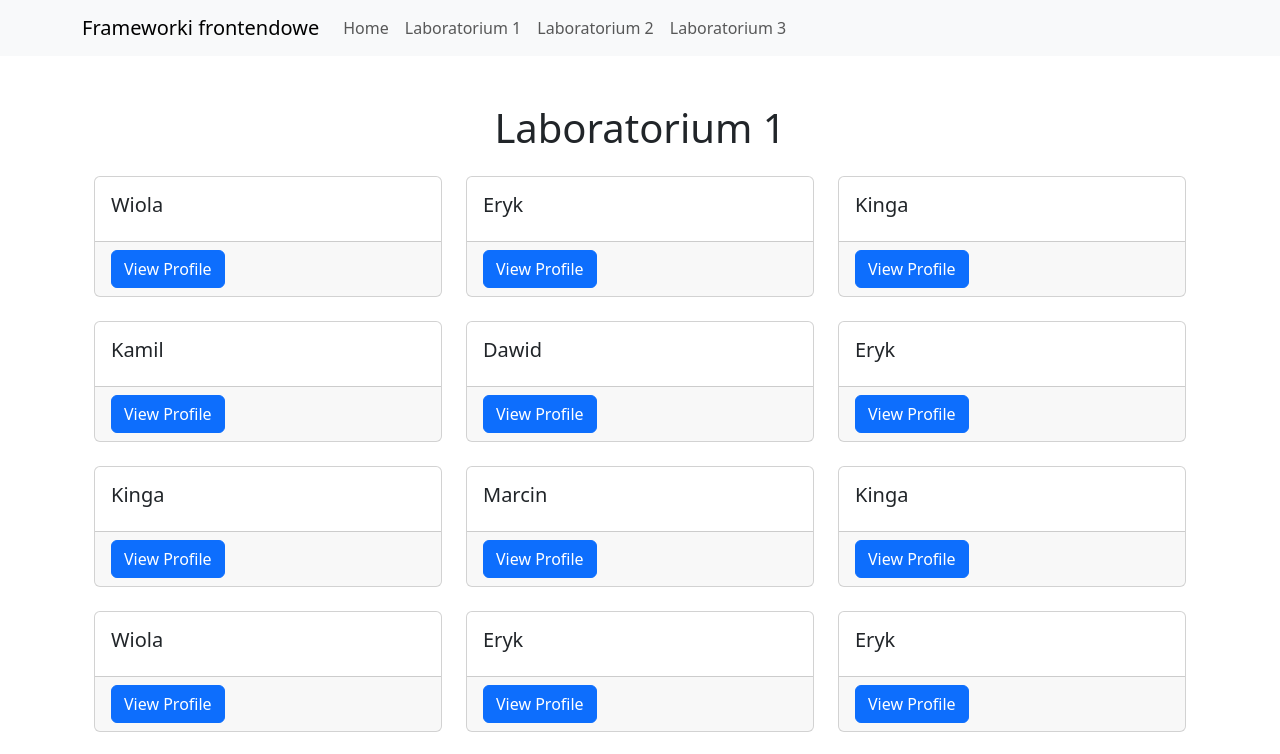
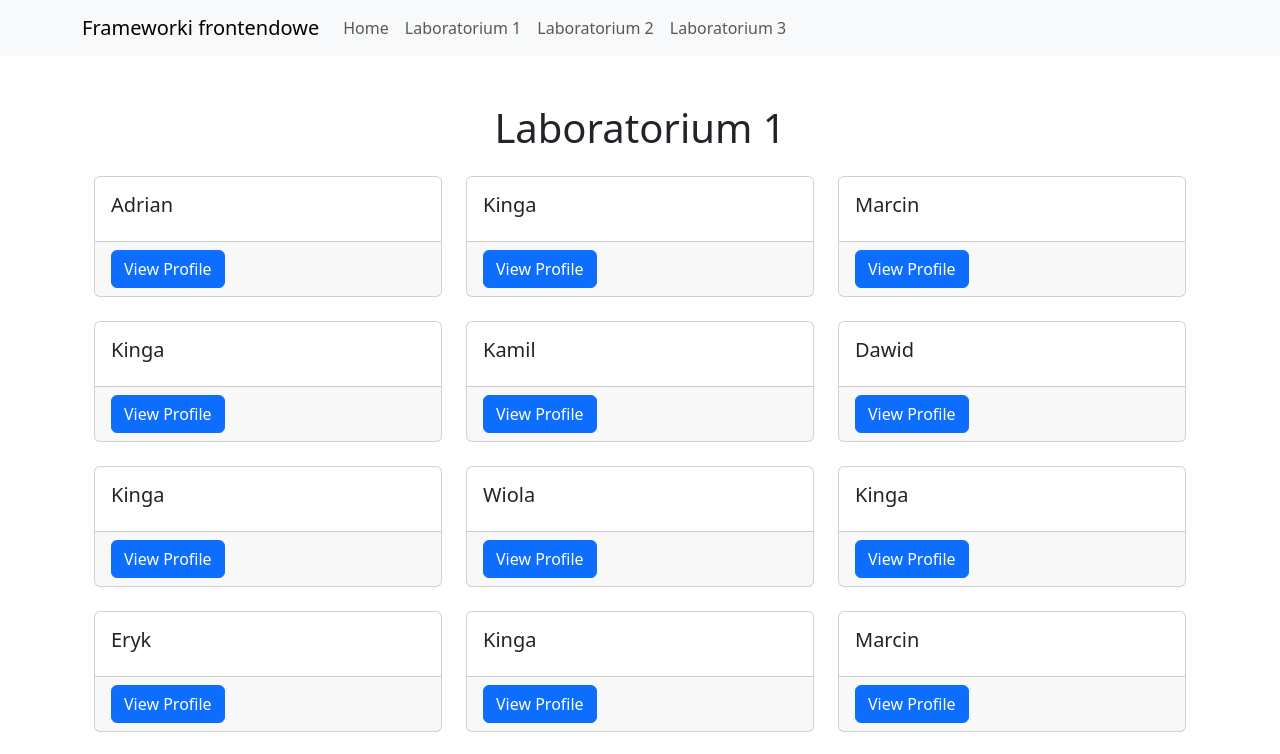
Before and after one commit to Dylo98/Lab_01, a React (Vite) app: page /lab1 in a window 1280 px wide. Shown: the top 754 px of the page. Built offline with nearby package versions, Linux system fonts and the light colour scheme.

Commit message:
Add reducer

```diff
--- a/src/RatingBar.css
+++ b/src/RatingBar.css
@@ -1,11 +1,11 @@
 .rating-bar {
-  font-size: 24px; /* Rozmiar gwiazdek */
+  font-size: 24px;
 }
 
 .filled-star {
-  color: gold; /* Kolor wypełnionej gwiazdki */
+  color: gold;
 }
 
 .empty-star {
-  color: lightgray; /* Kolor pustej gwiazdki */
+  color: lightgray;
 }
--- a/src/data/module-data.js
+++ b/src/data/module-data.js
@@ -1,102 +1,102 @@
 export const data = [
-  {"id":1,"name":"Wiola","birth":"2000-04-20","eyes":"brown","rating":10},
-  {"id":2,"name":"Eryk","birth":"2009-08-20","eyes":"brown","rating":2},
-  {"id":3,"name":"Kinga","birth":"2016-01-19","eyes":"blue","rating":5},
-  {"id":4,"name":"Kamil","birth":"2011-04-13","eyes":"hazel","rating":8},
-  {"id":5,"name":"Dawid","birth":"1991-03-17","eyes":"hazel","rating":6},
-  {"id":6,"name":"Eryk","birth":"2020-12-26","eyes":"gray","rating":1},
-  {"id":7,"name":"Kinga","birth":"1989-06-29","eyes":"hazel","rating":6},
-  {"id":8,"name":"Marcin","birth":"1992-04-13","eyes":"brown","rating":8},
-  {"id":9,"name":"Kinga","birth":"1995-12-03","eyes":"gray","rating":6},
-  {"id":10,"name":"Wiola","birth":"2011-09-22","eyes":"blue","rating":0},
-  {"id":11,"name":"Eryk","birth":"2023-08-15","eyes":"hazel","rating":5},
-  {"id":12,"name":"Eryk","birth":"2008-08-02","eyes":"brown","rating":8},
-  {"id":13,"name":"Dawid","birth":"1970-02-27","eyes":"hazel","rating":10},
-  {"id":14,"name":"Eryk","birth":"2022-05-01","eyes":"hazel","rating":1},
-  {"id":15,"name":"Marcin","birth":"1984-01-26","eyes":"green","rating":1},
-  {"id":16,"name":"Marcin","birth":"2013-01-16","eyes":"hazel","rating":7},
-  {"id":17,"name":"Kinga","birth":"1964-02-26","eyes":"green","rating":8},
-  {"id":18,"name":"Marcin","birth":"1991-10-30","eyes":"hazel","rating":0},
-  {"id":19,"name":"Kamil","birth":"2006-09-23","eyes":"brown","rating":9},
-  {"id":20,"name":"Kamil","birth":"1973-07-31","eyes":"gray","rating":9},
-  {"id":21,"name":"Adrian","birth":"2020-09-21","eyes":"gray","rating":2},
-  {"id":22,"name":"Adrian","birth":"2023-07-22","eyes":"brown","rating":3},
-  {"id":23,"name":"Adrian","birth":"1961-03-31","eyes":"green","rating":3},
-  {"id":24,"name":"Adrian","birth":"2008-12-29","eyes":"green","rating":3},
-  {"id":25,"name":"Kinga","birth":"2024-06-21","eyes":"blue","rating":6},
-  {"id":26,"name":"Adrian","birth":"2008-12-22","eyes":"green","rating":10},
-  {"id":27,"name":"Marcin","birth":"1960-02-22","eyes":"brown","rating":2},
-  {"id":28,"name":"Dawid","birth":"1971-01-10","eyes":"green","rating":1},
-  {"id":29,"name":"Wiola","birth":"1984-10-07","eyes":"blue","rating":9},
-  {"id":30,"name":"Kamil","birth":"1988-07-31","eyes":"green","rating":5},
-  {"id":31,"name":"Dawid","birth":"1964-04-17","eyes":"blue","rating":10},
-  {"id":32,"name":"Kinga","birth":"1964-06-11","eyes":"hazel","rating":7},
-  {"id":33,"name":"Kamil","birth":"1979-04-13","eyes":"blue","rating":5},
-  {"id":34,"name":"Marcin","birth":"2006-09-05","eyes":"gray","rating":4},
-  {"id":35,"name":"Dawid","birth":"2000-04-12","eyes":"green","rating":5},
-  {"id":36,"name":"Eryk","birth":"1974-08-30","eyes":"green","rating":3},
-  {"id":37,"name":"Kinga","birth":"1967-09-12","eyes":"green","rating":2},
-  {"id":38,"name":"Dawid","birth":"1986-06-10","eyes":"blue","rating":10},
-  {"id":39,"name":"Kinga","birth":"1996-09-12","eyes":"gray","rating":4},
-  {"id":40,"name":"Wiola","birth":"2005-11-16","eyes":"gray","rating":7},
-  {"id":41,"name":"Kamil","birth":"2007-09-12","eyes":"green","rating":7},
-  {"id":42,"name":"Eryk","birth":"2023-03-11","eyes":"blue","rating":2},
-  {"id":43,"name":"Wiola","birth":"1986-07-20","eyes":"brown","rating":7},
-  {"id":44,"name":"Wiola","birth":"2010-08-15","eyes":"blue","rating":8},
-  {"id":45,"name":"Adrian","birth":"1963-08-26","eyes":"blue","rating":10},
-  {"id":46,"name":"Kinga","birth":"1991-02-20","eyes":"green","rating":9},
-  {"id":47,"name":"Eryk","birth":"2003-12-28","eyes":"hazel","rating":0},
-  {"id":48,"name":"Dawid","birth":"1977-10-17","eyes":"green","rating":2},
-  {"id":49,"name":"Marcin","birth":"2005-09-03","eyes":"blue","rating":5},
-  {"id":50,"name":"Kamil","birth":"1995-04-14","eyes":"blue","rating":4},
-  {"id":51,"name":"Kinga","birth":"2014-01-26","eyes":"green","rating":4},
-  {"id":52,"name":"Dawid","birth":"1995-02-21","eyes":"green","rating":1},
-  {"id":53,"name":"Kinga","birth":"1980-08-20","eyes":"hazel","rating":9},
-  {"id":54,"name":"Adrian","birth":"1985-10-19","eyes":"brown","rating":1},
-  {"id":55,"name":"Eryk","birth":"1965-08-01","eyes":"gray","rating":2},
-  {"id":56,"name":"Dawid","birth":"1971-08-23","eyes":"brown","rating":5},
-  {"id":57,"name":"Adrian","birth":"1980-06-27","eyes":"green","rating":5},
-  {"id":58,"name":"Dawid","birth":"1989-12-20","eyes":"blue","rating":1},
-  {"id":59,"name":"Eryk","birth":"2005-01-19","eyes":"brown","rating":8},
-  {"id":60,"name":"Dawid","birth":"2017-11-27","eyes":"gray","rating":0},
-  {"id":61,"name":"Dawid","birth":"1972-10-11","eyes":"gray","rating":8},
-  {"id":62,"name":"Kamil","birth":"2000-08-01","eyes":"hazel","rating":10},
-  {"id":63,"name":"Adrian","birth":"2012-03-09","eyes":"brown","rating":3},
-  {"id":64,"name":"Adrian","birth":"2016-10-26","eyes":"brown","rating":10},
-  {"id":65,"name":"Dawid","birth":"1979-04-25","eyes":"green","rating":7},
-  {"id":66,"name":"Adrian","birth":"2020-03-03","eyes":"gray","rating":2},
-  {"id":67,"name":"Marcin","birth":"1976-08-03","eyes":"blue","rating":6},
-  {"id":68,"name":"Kinga","birth":"1973-03-16","eyes":"brown","rating":9},
-  {"id":69,"name":"Adrian","birth":"1967-05-10","eyes":"brown","rating":10},
-  {"id":70,"name":"Marcin","birth":"1966-07-07","eyes":"hazel","rating":2},
-  {"id":71,"name":"Kinga","birth":"1987-03-27","eyes":"hazel","rating":4},
-  {"id":72,"name":"Eryk","birth":"1964-03-16","eyes":"brown","rating":8},
-  {"id":73,"name":"Dawid","birth":"1986-11-17","eyes":"blue","rating":4},
-  {"id":74,"name":"Kinga","birth":"1980-04-03","eyes":"brown","rating":6},
-  {"id":75,"name":"Kinga","birth":"1980-04-24","eyes":"hazel","rating":3},
-  {"id":76,"name":"Wiola","birth":"1964-12-25","eyes":"hazel","rating":8},
-  {"id":77,"name":"Kinga","birth":"2005-07-13","eyes":"hazel","rating":6},
-  {"id":78,"name":"Kinga","birth":"2006-12-19","eyes":"brown","rating":3},
-  {"id":79,"name":"Marcin","birth":"1966-10-31","eyes":"green","rating":2},
-  {"id":80,"name":"Marcin","birth":"1977-10-30","eyes":"blue","rating":7},
-  {"id":81,"name":"Adrian","birth":"2019-05-01","eyes":"gray","rating":1},
-  {"id":82,"name":"Kinga","birth":"1991-12-19","eyes":"brown","rating":10},
-  {"id":83,"name":"Adrian","birth":"2016-02-21","eyes":"gray","rating":7},
-  {"id":84,"name":"Kamil","birth":"1984-06-06","eyes":"green","rating":9},
-  {"id":85,"name":"Wiola","birth":"1978-01-18","eyes":"hazel","rating":1},
-  {"id":86,"name":"Marcin","birth":"1977-07-30","eyes":"gray","rating":0},
-  {"id":87,"name":"Wiola","birth":"1977-08-23","eyes":"hazel","rating":9},
-  {"id":88,"name":"Kinga","birth":"2015-03-22","eyes":"hazel","rating":7},
-  {"id":89,"name":"Dawid","birth":"2005-10-15","eyes":"blue","rating":10},
-  {"id":90,"name":"Adrian","birth":"1968-12-16","eyes":"gray","rating":10},
-  {"id":91,"name":"Kamil","birth":"2024-09-24","eyes":"blue","rating":4},
-  {"id":92,"name":"Kamil","birth":"2008-02-24","eyes":"green","rating":4},
-  {"id":93,"name":"Marcin","birth":"1990-01-16","eyes":"brown","rating":7},
-  {"id":94,"name":"Eryk","birth":"1970-06-09","eyes":"green","rating":10},
-  {"id":95,"name":"Dawid","birth":"1977-09-24","eyes":"blue","rating":2},
-  {"id":96,"name":"Kamil","birth":"2010-04-26","eyes":"green","rating":9},
-  {"id":97,"name":"Kamil","birth":"1967-10-24","eyes":"hazel","rating":4},
-  {"id":98,"name":"Adrian","birth":"1966-09-13","eyes":"blue","rating":0},
-  {"id":99,"name":"Eryk","birth":"2017-05-15","eyes":"gray","rating":5},
-  {"id":100,"name":"Kamil","birth":"2016-09-15","eyes":"green","rating":2},
+  {"id":1,"name":"Adrian","birth":"1961-04-09","eyes":"green","rating":2},
+  {"id":2,"name":"Kinga","birth":"2003-11-26","eyes":"hazel","rating":9},
+  {"id":3,"name":"Marcin","birth":"1976-09-10","eyes":"blue","rating":1},
+  {"id":4,"name":"Kinga","birth":"1972-08-23","eyes":"brown","rating":10},
+  {"id":5,"name":"Kamil","birth":"1989-12-09","eyes":"gray","rating":2},
+  {"id":6,"name":"Dawid","birth":"2025-01-05","eyes":"green","rating":2},
+  {"id":7,"name":"Kinga","birth":"1998-11-12","eyes":"green","rating":5},
+  {"id":8,"name":"Wiola","birth":"1960-10-11","eyes":"hazel","rating":6},
+  {"id":9,"name":"Kinga","birth":"1960-08-07","eyes":"brown","rating":4},
+  {"id":10,"name":"Eryk","birth":"1971-03-23","eyes":"brown","rating":1},
+  {"id":11,"name":"Kinga","birth":"1998-06-09","eyes":"brown","rating":5},
+  {"id":12,"name":"Marcin","birth":"1983-08-08","eyes":"blue","rating":9},
+  {"id":13,"name":"Kamil","birth":"1964-10-02","eyes":"gray","rating":1},
+  {"id":14,"name":"Kinga","birth":"2009-12-20","eyes":"green","rating":2},
+  {"id":15,"name":"Kamil","birth":"1971-05-13","eyes":"gray","rating":4},
+  {"id":16,"name":"Adrian","birth":"2022-06-20","eyes":"gray","rating":10},
+  {"id":17,"name":"Dawid","birth":"2018-01-07","eyes":"brown","rating":0},
+  {"id":18,"name":"Dawid","birth":"1999-01-10","eyes":"blue","rating":4},
+  {"id":19,"name":"Dawid","birth":"1968-07-12","eyes":"hazel","rating":7},
+  {"id":20,"name":"Wiola","birth":"2016-10-10","eyes":"brown","rating":3},
+  {"id":21,"name":"Marcin","birth":"1961-11-04","eyes":"blue","rating":3},
+  {"id":22,"name":"Dawid","birth":"1965-02-21","eyes":"hazel","rating":3},
+  {"id":23,"name":"Kamil","birth":"1986-12-19","eyes":"gray","rating":9},
+  {"id":24,"name":"Eryk","birth":"2009-04-18","eyes":"gray","rating":0},
+  {"id":25,"name":"Wiola","birth":"1974-08-18","eyes":"gray","rating":3},
+  {"id":26,"name":"Adrian","birth":"1998-10-05","eyes":"brown","rating":1},
+  {"id":27,"name":"Dawid","birth":"2021-07-11","eyes":"gray","rating":3},
+  {"id":28,"name":"Kamil","birth":"2020-06-10","eyes":"brown","rating":10},
+  {"id":29,"name":"Kinga","birth":"2002-08-14","eyes":"gray","rating":1},
+  {"id":30,"name":"Wiola","birth":"2012-12-25","eyes":"brown","rating":8},
+  {"id":31,"name":"Dawid","birth":"1966-10-10","eyes":"blue","rating":8},
+  {"id":32,"name":"Dawid","birth":"1969-10-30","eyes":"gray","rating":0},
+  {"id":33,"name":"Dawid","birth":"2002-10-22","eyes":"green","rating":6},
+  {"id":34,"name":"Kamil","birth":"1995-05-01","eyes":"blue","rating":3},
+  {"id":35,"name":"Dawid","birth":"2003-06-28","eyes":"brown","rating":5},
+  {"id":36,"name":"Eryk","birth":"1972-09-26","eyes":"gray","rating":6},
+  {"id":37,"name":"Wiola","birth":"1966-04-25","eyes":"blue","rating":7},
+  {"id":38,"name":"Kamil","birth":"2003-07-24","eyes":"blue","rating":6},
+  {"id":39,"name":"Kamil","birth":"1960-09-12","eyes":"brown","rating":10},
+  {"id":40,"name":"Kinga","birth":"1976-11-02","eyes":"brown","rating":2},
+  {"id":41,"name":"Eryk","birth":"2013-11-01","eyes":"brown","rating":9},
+  {"id":42,"name":"Dawid","birth":"2007-04-10","eyes":"green","rating":6},
+  {"id":43,"name":"Kinga","birth":"1969-07-24","eyes":"green","rating":4},
+  {"id":44,"name":"Kinga","birth":"1972-06-26","eyes":"gray","rating":1},
+  {"id":45,"name":"Adrian","birth":"1994-06-17","eyes":"green","rating":9},
+  {"id":46,"name":"Kinga","birth":"1963-04-07","eyes":"green","rating":7},
+  {"id":47,"name":"Eryk","birth":"1973-12-01","eyes":"green","rating":10},
+  {"id":48,"name":"Wiola","birth":"2015-03-16","eyes":"blue","rating":2},
+  {"id":49,"name":"Marcin","birth":"1974-06-25","eyes":"gray","rating":4},
+  {"id":50,"name":"Adrian","birth":"1979-02-24","eyes":"hazel","rating":5},
+  {"id":51,"name":"Marcin","birth":"2022-01-10","eyes":"green","rating":10},
+  {"id":52,"name":"Dawid","birth":"2018-01-20","eyes":"green","rating":1},
+  {"id":53,"name":"Kinga","birth":"1993-08-24","eyes":"green","rating":6},
+  {"id":54,"name":"Dawid","birth":"1977-07-23","eyes":"green","rating":8},
+  {"id":55,"name":"Eryk","birth":"2014-03-08","eyes":"blue","rating":6},
+  {"id":56,"name":"Adrian","birth":"2020-01-21","eyes":"green","rating":9},
+  {"id":57,"name":"Kamil","birth":"2004-10-13","eyes":"hazel","rating":2},
+  {"id":58,"name":"Dawid","birth":"1999-06-28","eyes":"green","rating":9},
+  {"id":59,"name":"Eryk","birth":"1962-12-28","eyes":"hazel","rating":1},
+  {"id":60,"name":"Wiola","birth":"1985-11-27","eyes":"brown","rating":7},
+  {"id":61,"name":"Marcin","birth":"2009-04-30","eyes":"green","rating":1},
+  {"id":62,"name":"Kinga","birth":"1981-03-16","eyes":"blue","rating":4},
+  {"id":63,"name":"Eryk","birth":"2000-04-01","eyes":"blue","rating":8},
+  {"id":64,"name":"Eryk","birth":"1964-08-15","eyes":"brown","rating":8},
+  {"id":65,"name":"Kinga","birth":"1975-01-24","eyes":"hazel","rating":10},
+  {"id":66,"name":"Eryk","birth":"2011-07-10","eyes":"gray","rating":5},
+  {"id":67,"name":"Wiola","birth":"2002-05-23","eyes":"hazel","rating":10},
+  {"id":68,"name":"Eryk","birth":"1967-10-09","eyes":"green","rating":0},
+  {"id":69,"name":"Kinga","birth":"1967-05-18","eyes":"brown","rating":4},
+  {"id":70,"name":"Adrian","birth":"1987-12-11","eyes":"green","rating":6},
+  {"id":71,"name":"Eryk","birth":"1999-03-17","eyes":"hazel","rating":9},
+  {"id":72,"name":"Marcin","birth":"2012-09-12","eyes":"hazel","rating":10},
+  {"id":73,"name":"Wiola","birth":"1993-04-13","eyes":"hazel","rating":8},
+  {"id":74,"name":"Wiola","birth":"1973-01-31","eyes":"brown","rating":7},
+  {"id":75,"name":"Marcin","birth":"2002-08-08","eyes":"green","rating":10},
+  {"id":76,"name":"Marcin","birth":"1993-02-08","eyes":"hazel","rating":6},
+  {"id":77,"name":"Dawid","birth":"1990-02-11","eyes":"gray","rating":2},
+  {"id":78,"name":"Marcin","birth":"1991-01-29","eyes":"blue","rating":6},
+  {"id":79,"name":"Adrian","birth":"2004-07-06","eyes":"green","rating":10},
+  {"id":80,"name":"Kinga","birth":"1975-04-30","eyes":"green","rating":1},
+  {"id":81,"name":"Dawid","birth":"1988-03-07","eyes":"brown","rating":0},
+  {"id":82,"name":"Wiola","birth":"2004-02-16","eyes":"green","rating":7},
+  {"id":83,"name":"Marcin","birth":"1988-12-05","eyes":"gray","rating":6},
+  {"id":84,"name":"Kamil","birth":"1985-09-29","eyes":"hazel","rating":6},
+  {"id":85,"name":"Kinga","birth":"1987-01-31","eyes":"gray","rating":4},
+  {"id":86,"name":"Kinga","birth":"1996-07-07","eyes":"green","rating":8},
+  {"id":87,"name":"Kinga","birth":"2016-08-16","eyes":"gray","rating":8},
+  {"id":88,"name":"Adrian","birth":"1991-06-20","eyes":"hazel","rating":3},
+  {"id":89,"name":"Kinga","birth":"1961-02-09","eyes":"blue","rating":7},
+  {"id":90,"name":"Marcin","birth":"1975-10-05","eyes":"hazel","rating":10},
+  {"id":91,"name":"Eryk","birth":"2009-08-28","eyes":"gray","rating":0},
+  {"id":92,"name":"Dawid","birth":"1971-11-05","eyes":"hazel","rating":2},
+  {"id":93,"name":"Kamil","birth":"1977-04-05","eyes":"green","rating":4},
+  {"id":94,"name":"Kamil","birth":"1995-06-08","eyes":"brown","rating":7},
+  {"id":95,"name":"Wiola","birth":"2016-04-09","eyes":"hazel","rating":9},
+  {"id":96,"name":"Kinga","birth":"2016-10-09","eyes":"green","rating":7},
+  {"id":97,"name":"Kinga","birth":"1969-02-15","eyes":"brown","rating":9},
+  {"id":98,"name":"Wiola","birth":"2011-07-12","eyes":"green","rating":6},
+  {"id":99,"name":"Wiola","birth":"2003-07-06","eyes":"gray","rating":10},
+  {"id":100,"name":"Kamil","birth":"2021-03-31","eyes":"blue","rating":3},
 ];
```
Also changed, not shown: src/components/FlexContainer.jsx (+6 -2 lines), src/components/ProfileCard.jsx (+27 -17 lines), src/data/AppReducer.js (+17 -9 lines).
